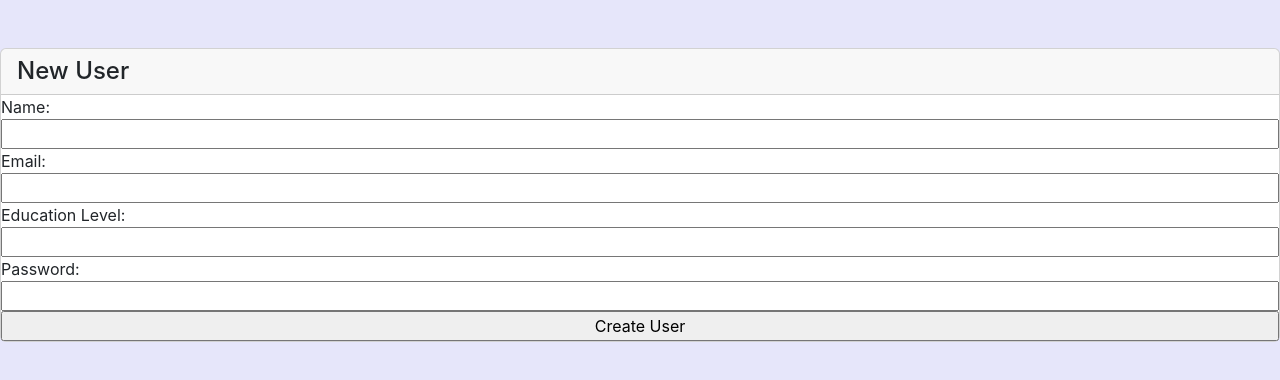
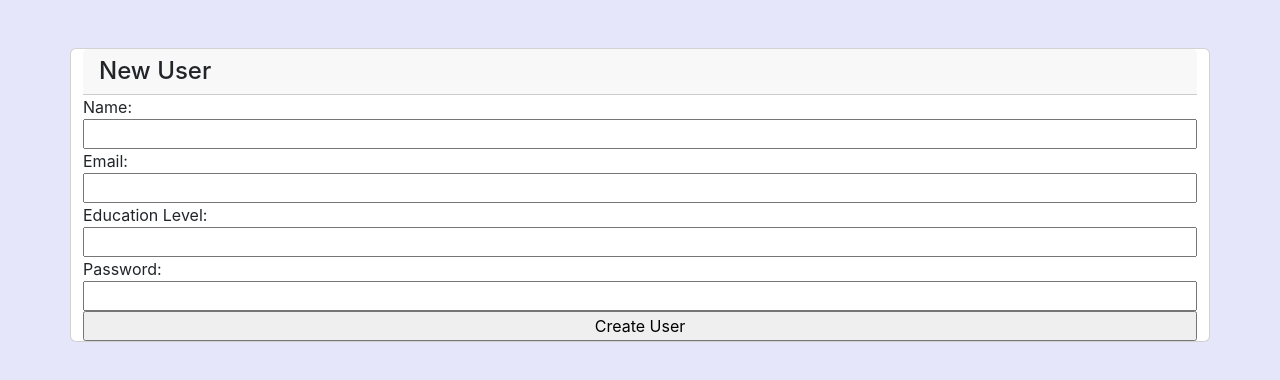
Before and after one commit to Lorraineken/professional-portfolio-react-app, a React (Create React App) app: page /newuser in a window 1280 px wide. Shown: the top 380 px of the page. Built offline with nearby package versions, Linux system fonts and the light colour scheme; no server answers; a web font is replaced by a local one.

Commit message:
Updated sign up form

```diff
--- a/src/components/UserForm.js
+++ b/src/components/UserForm.js
@@ -31,7 +31,7 @@ function UserForm(){
     }
 
     return (
-        <form className="card mt-5"   onSubmit={(e)=>handleSubmit(e)}>
+        <form className="card container mt-5"   onSubmit={(e)=>handleSubmit(e)}>
           <h4 className="card-header">New User</h4>
           <label htmlFor="name">Name: </label>
           <input type="text" name="name"  onChange={(e) => setName(e.target.value)}/>
```
